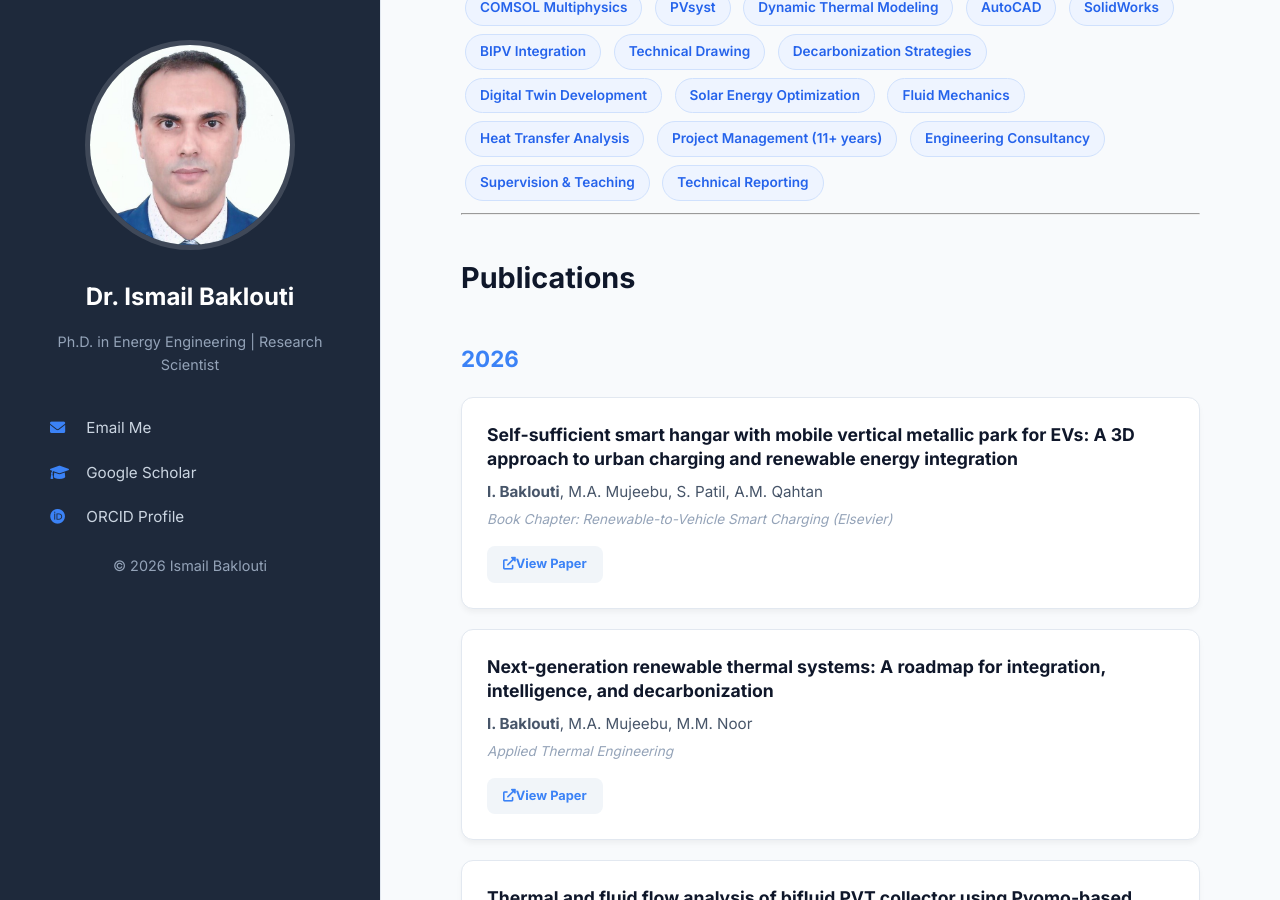
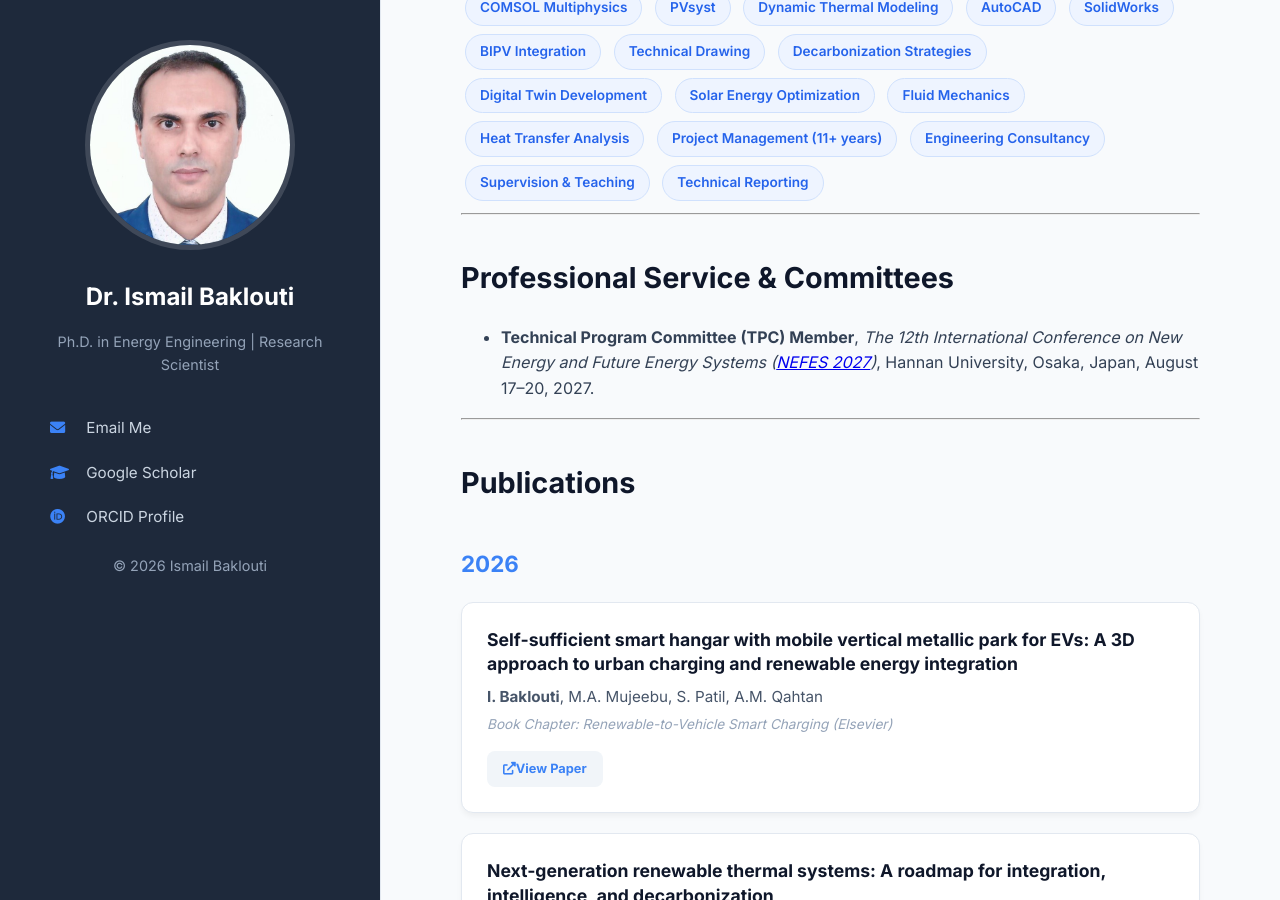
Before and after one commit to ismail-baklouti/ismail-baklouti.github.io, a Jekyll site: the page built from index.md, in a window 1280 px wide and 900 px high, scrolled down 1066 px. Built offline with Jekyll 4.4.1, drawn with Linux system fonts in a browser that asks for light colours.

Commit message:
Update index.md

```diff
--- a/index.md
+++ b/index.md
@@ -32,6 +32,12 @@
 
 ---
 
+## Professional Service & Committees
+
+* **Technical Program Committee (TPC) Member**, *The 12th International Conference on New Energy and Future Energy Systems ([NEFES 2027](https://www.intergridconf.org/TPC))*, Hannan University, Osaka, Japan, August 17–20, 2027.
+
+---
+
 ## Publications
 
 {% assign publications_by_year = site.data.publications | group_by: "year" %}
```
